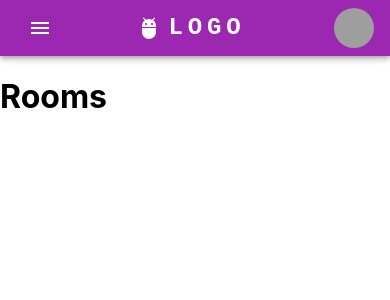
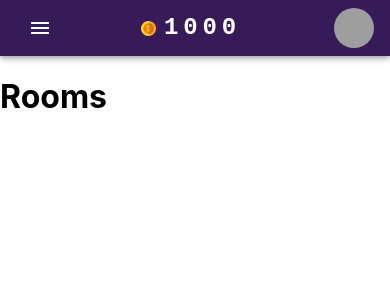
Before and after one commit to JDCRecomendable/wdcc-x-sesa-hackathon-2022, a React (Create React App) app in the folder frontend/: page /rooms in a window 390 px wide. Shown: the top 300 px of the page. Built offline with nearby package versions, Linux system fonts and the light colour scheme; grey boxes are pictures that could not be loaded.

Commit message:
Add responsive header with coins

```diff
--- a/frontend/src/App.js
+++ b/frontend/src/App.js
@@ -5,28 +5,34 @@ import ShopPage from "./pages/ShopPage";
 import { BrowserRouter as Router, Routes, Route } from "react-router-dom";
 
 import { createTheme } from "@mui/material/styles";
-import MuiThemeProvider from "@material-ui/core/styles/MuiThemeProvider";
+import { ThemeProvider as MuiThemeProvider } from "@material-ui/core/styles";
 
-function App() {
 const theme = createTheme({
   palette: {
     primary: {
       main: "#371B58",
+      dark: "#371B58",
+      light: "#371B58",
     },
     secondary: {
       main: "#371B58",
+      dark: "#371B58",
+      light: "#371B58",
     },
   },
 });
 
+function App() {
   return (
     <Router>
       <>
+        <MuiThemeProvider theme={theme}>
           <Header />
           <Routes>
             <Route path="/shop" element={<ShopPage />} />
             <Route path="/rooms" element={<RoomsPage />} />
           </Routes>
+        </MuiThemeProvider>
       </>
     </Router>
   );
--- a/frontend/src/components/Header.js
+++ b/frontend/src/components/Header.js
@@ -11,31 +11,32 @@ import Avatar from "@mui/material/Avatar";
 import Button from "@mui/material/Button";
 import Tooltip from "@mui/material/Tooltip";
 import MenuItem from "@mui/material/MenuItem";
-import AdbIcon from "@mui/icons-material/Adb";
 
 import Link from "@material-ui/core/Link";
 import { Link as RouterLink } from "react-router-dom";
+import { useTheme } from "@emotion/react";
 
-import { createTheme } from "@mui/material/styles";
-import MuiThemeProvider from "@material-ui/core/styles/MuiThemeProvider";
+// import { createTheme } from "@mui/material/styles";
+// import { ThemeProvider as MuiThemeProvider } from "@material-ui/core/styles";
 
-const theme = createTheme({
-  palette: {
-    primary: {
-      main: "#371B58",
-    },
-    secondary: {
-      main: "#371B58",
-    },
-  },
-});
+// const theme = createTheme({
+//   palette: {
+//     primary: {
+//       main: "#371B58",
+//     },
+//     secondary: {
+//       main: "#371B58",
+//     },
+//   },
+// });
 
 const settings = ["Profile", "Account", "Dashboard", "Logout"];
 
 const Header = () => {
   const [anchorElNav, setAnchorElNav] = React.useState(null);
   const [anchorElUser, setAnchorElUser] = React.useState(null);
-
+  const theme = useTheme();
+  console.log("header", theme);
   const handleOpenNavMenu = event => {
     setAnchorElNav(event.currentTarget);
   };
@@ -52,11 +53,20 @@ const Header = () => {
   };
 
   return (
-    <MuiThemeProvider theme={theme}>
-      <AppBar position="static" color="secondary">
+    <AppBar position="static" sx={{ background: "#371B58" }}>
       <Container maxWidth="xl">
         <Toolbar disableGutters>
-            <AdbIcon sx={{ display: { xs: "none", md: "flex" }, mr: 1 }} />
+          <Box
+            component="img"
+            noWrap
+            sx={{
+              display: { xs: "none", md: "flex" },
+              mr: 1,
+              width: "15px",
+            }}
+            alt="coin."
+            src="coin.png"
+          />
           <Typography
             variant="h6"
             noWrap
@@ -72,7 +82,7 @@ const Header = () => {
               textDecoration: "none",
             }}
           >
-              LOGO
+            1000
           </Typography>
 
           <Box sx={{ flexGrow: 1, display: { xs: "flex", md: "none" } }}>
@@ -117,7 +127,18 @@ const Header = () => {
               </MenuItem>
             </Menu>
           </Box>
-            <AdbIcon sx={{ display: { xs: "flex", md: "none" }, mr: 1 }} />
+
+          <Box
+            component="img"
+            sx={{
+              display: { xs: "flex", md: "none" },
+              mr: 1,
+              width: "15px",
+            }}
+            alt="coin."
+            src="coin.png"
+          />
+
           <Typography
             variant="h5"
             noWrap
@@ -134,7 +155,7 @@ const Header = () => {
               textDecoration: "none",
             }}
           >
-              LOGO
+            1000
           </Typography>
           <Box sx={{ flexGrow: 1, display: { xs: "none", md: "flex" } }}>
             <Button
@@ -188,7 +209,6 @@ const Header = () => {
         </Toolbar>
       </Container>
     </AppBar>
-    </MuiThemeProvider>
   );
 };
 export default Header;
--- a/frontend/src/pages/RoomPage.js
+++ b/frontend/src/pages/RoomPage.js
@@ -1,7 +1,7 @@
 const RoomPage = () => {
   return (
     <>
-      <div>ShopPage</div>
+      <div>Room Config</div>
     </>
   );
 };
```
Also changed, not shown: frontend/public/coin.png (added). Lines whose indentation alone changed are shown as unchanged.
